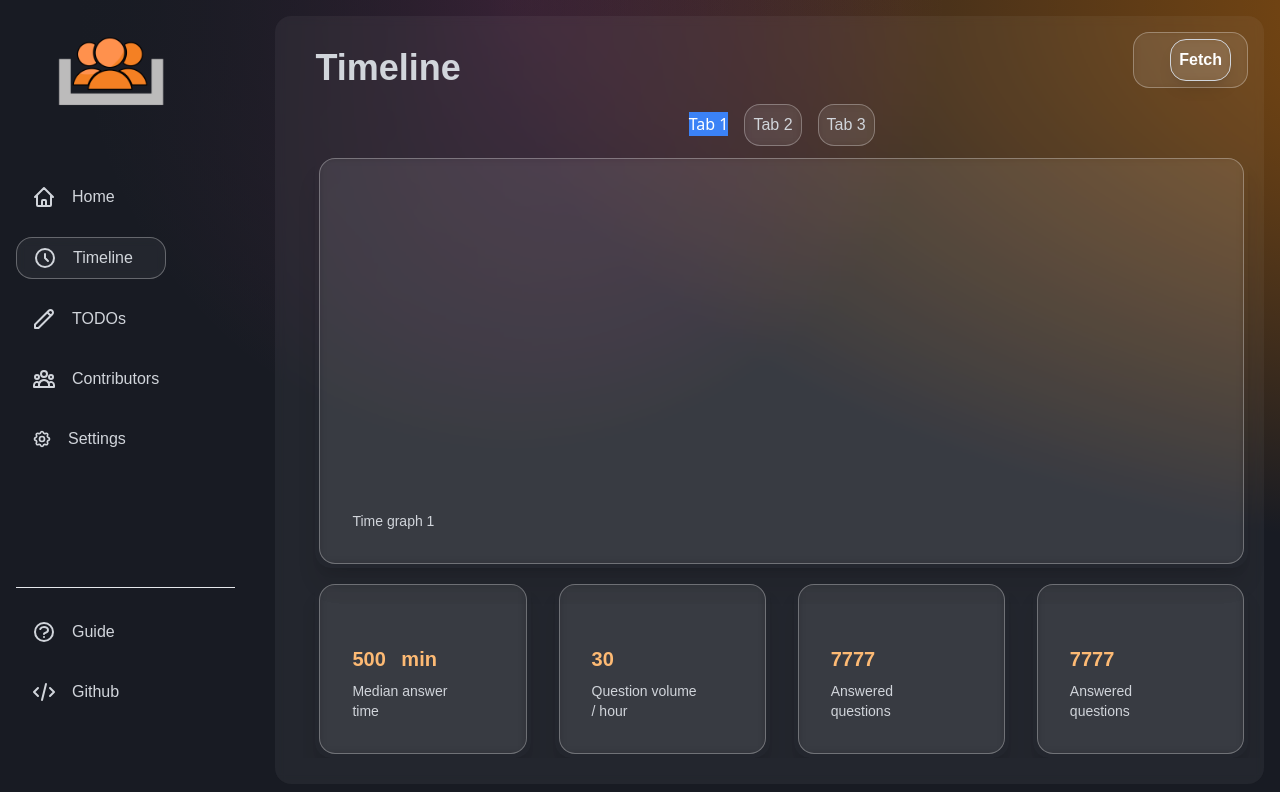
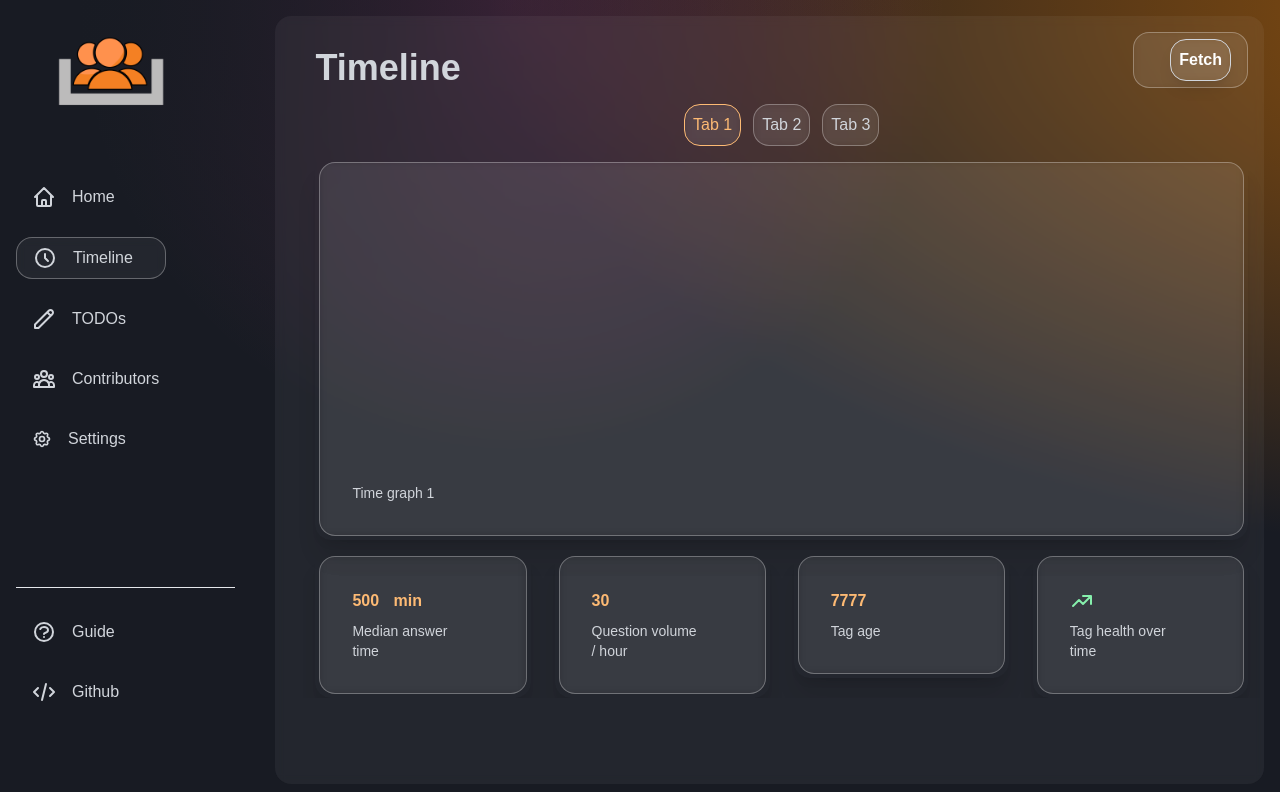
Before and after one commit to hackyguru/superflow, a React (Create React App) app: page /dashboard in a window 1280 px wide. Both pictures are taken after a click on the button "Timeline". Shown: the top 792 px of the page. Built offline with nearby package versions, Linux system fonts and the light colour scheme.

Commit message:
complete ui of timeline

```diff
--- a/src/dashboard/Timeline.js
+++ b/src/dashboard/Timeline.js
@@ -1,30 +1,53 @@
-import React, { Fragment } from "react";
+import React from "react";
 import { Tab } from "@headlessui/react";
 
 export default function Timeline() {
   return (
     <div className="flex flex-col">
       <Tab.Group>
-        <Tab.List className="text-center space-x-4 mb-2">
-          <Tab as={Fragment}>
-            {({ selected }) => (
-              <button
-                className={
-                  selected ? "bg-blue-500 text-white" : "bg-white text-black"
-                }
-              >
-                Tab 1
-              </button>
-            )}
+        <Tab.List className="text-center space-x-3 mb-3">
+          <Tab
+            className={({ selected }) =>
+              selected
+                ? "glass p-2 text-orange-300 border border-orange-300 desc"
+                : "white-glassmorphism p-2 text-gray-300 desc"
+            }
+          >
+            Tab 1
           </Tab>
-          <Tab className="white-glassmorphism p-2 text-gray-300 desc">
+          <Tab
+            className={({ selected }) =>
+              selected
+                ? "glass p-2 text-orange-300 border border-orange-300 desc"
+                : "white-glassmorphism p-2 text-gray-300 desc"
+            }
+          >
             Tab 2
           </Tab>
-          <Tab className="white-glassmorphism p-2 text-gray-300 desc">
+          <Tab
+            className={({ selected }) =>
+              selected
+                ? "glass p-2 text-orange-300 border border-orange-300 desc"
+                : "white-glassmorphism p-2 text-gray-300 desc"
+            }
+          >
+            {" "}
             Tab 3
           </Tab>
         </Tab.List>
         <Tab.Panels>
+          <Tab.Panel>
+            <div class="p-1 shadow-xl  rounded-2xl">
+              <a
+                class="block p-6 white-glassmorphism    border sm:p-8 rounded-xl"
+                href=""
+              >
+                <div class="mt-72 sm:pr-8">
+                  <p class="mt-2 text-sm desc text-gray-300">Time graph 1</p>
+                </div>
+              </a>
+            </div>
+          </Tab.Panel>
           <Tab.Panel>
             {" "}
             <div class="p-1 shadow-xl  rounded-2xl">
@@ -32,14 +55,25 @@ export default function Timeline() {
                 class="block p-6 white-glassmorphism    border sm:p-8 rounded-xl"
                 href=""
               >
-                <div class="mt-80 sm:pr-8">
-                  <p class="mt-2 text-sm desc text-gray-300">Time graph 1</p>
+                <div class="mt-72 sm:pr-8">
+                  <p class="mt-2 text-sm desc text-gray-300">Time graph 2</p>
                 </div>
               </a>
             </div>
           </Tab.Panel>
-          <Tab.Panel>Content 2</Tab.Panel>
-          <Tab.Panel>Content 3</Tab.Panel>
+          <Tab.Panel>
+            {" "}
+            <div class="p-1 shadow-xl  rounded-2xl">
+              <a
+                class="block p-6 white-glassmorphism    border sm:p-8 rounded-xl"
+                href=""
+              >
+                <div class="mt-72 sm:pr-8">
+                  <p class="mt-2 text-sm desc text-gray-300">Time graph 3</p>
+                </div>
+              </a>
+            </div>
+          </Tab.Panel>
         </Tab.Panels>
       </Tab.Group>
       <div class="flex flex-wrap -mx-3 overflow-hidden">
@@ -49,8 +83,8 @@ export default function Timeline() {
               class="block p-6 white-glassmorphism border sm:p-8 rounded-xl"
               href=""
             >
-              <div class="mt-7 sm:pr-8">
-                <h5 class="text-xl font-bold heading text-orange-300">
+              <div class=" sm:pr-8">
+                <h5 class="text-md font-bold heading text-orange-300">
                   500 min
                 </h5>
 
@@ -68,8 +102,8 @@ export default function Timeline() {
               class="block p-6 white-glassmorphism    border sm:p-8 rounded-xl"
               href=""
             >
-              <div class="mt-7 sm:pr-8">
-                <h5 class="text-xl font-bold heading text-orange-300">30</h5>
+              <div class="sm:pr-8">
+                <h5 class="text-md font-bold heading text-orange-300">30</h5>
 
                 <p class="mt-2 text-sm desc text-gray-300">
                   Question volume / hour
@@ -85,12 +119,10 @@ export default function Timeline() {
               class="block p-6 white-glassmorphism    border sm:p-8 rounded-xl"
               href=""
             >
-              <div class="mt-7 sm:pr-8">
-                <h5 class="text-xl font-bold heading text-orange-300">7777</h5>
+              <div class="sm:pr-8">
+                <h5 class="text-md font-bold heading text-orange-300">7777</h5>
 
-                <p class="mt-2 text-sm desc text-gray-300">
-                  Answered questions
-                </p>
+                <p class="mt-2 text-sm desc text-gray-300">Tag age</p>
               </div>
             </a>
           </div>{" "}
@@ -102,11 +134,26 @@ export default function Timeline() {
               class="block p-6 white-glassmorphism    border sm:p-8 rounded-xl"
               href=""
             >
-              <div class="mt-7 sm:pr-8">
-                <h5 class="text-xl font-bold heading text-orange-300">7777</h5>
+              <div class="sm:pr-8">
+                <h5 class="text-md font-bold heading text-green-300">
+                  <svg
+                    class="w-6 h-6"
+                    fill="none"
+                    stroke="currentColor"
+                    viewBox="0 0 24 24"
+                    xmlns="http://www.w3.org/2000/svg"
+                  >
+                    <path
+                      stroke-linecap="round"
+                      stroke-linejoin="round"
+                      stroke-width="2"
+                      d="M13 7h8m0 0v8m0-8l-8 8-4-4-6 6"
+                    ></path>
+                  </svg>
+                </h5>
 
                 <p class="mt-2 text-sm desc text-gray-300">
-                  Answered questions
+                  Tag health over time
                 </p>
               </div>
             </a>
```
